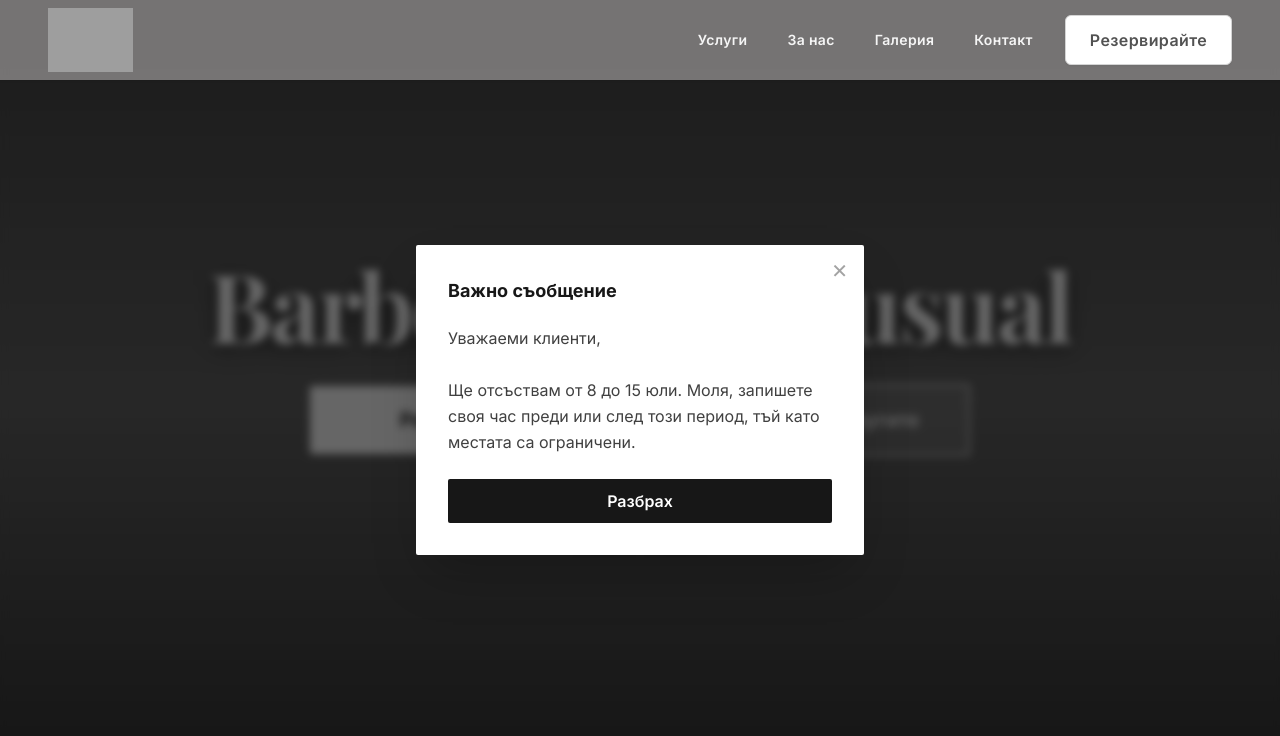
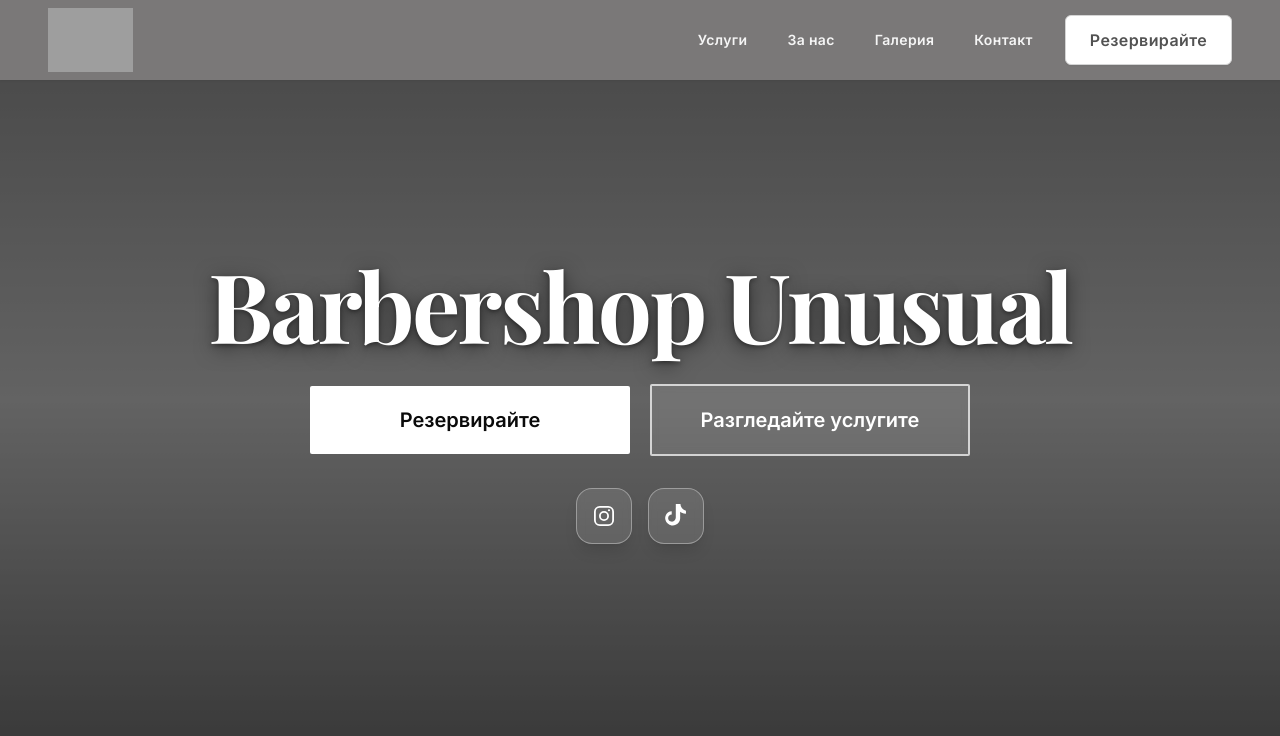
Before and after one commit to ghosty7129/Stilly.Barb, a React (Vite) app: page / in a window 1280 px wide. Shown: the top 736 px of the page. Built offline with nearby package versions, Linux system fonts and the light colour scheme; no server answers.

Commit message:
Remove absence notice popup now that barber is back

```diff
--- a/src/pages/Home.jsx
+++ b/src/pages/Home.jsx
@@ -1,4 +1,3 @@
-import { useState, useEffect } from 'react'
 import Header from '../components/Header'
 import Hero from '../components/Hero'
 import Services from '../components/Services'
@@ -7,53 +6,9 @@ import Gallery from '../components/Gallery'
 import Contact from '../components/Contact'
 import Footer from '../components/Footer'
 
-const AbsenceModal = ({ onClose }) => (
-  <div className="fixed inset-0 z-50 flex items-center justify-center p-4">
-    <div
-      className="absolute inset-0 bg-black/60 backdrop-blur-sm"
-      onClick={onClose}
-    />
-    <div className="relative bg-white rounded-sm shadow-2xl max-w-md w-full p-8 z-10">
-      <button
-        onClick={onClose}
-        className="absolute top-4 right-4 text-neutral-400 hover:text-neutral-700 transition-colors text-xl leading-none"
-        aria-label="Затвори"
-      >
-        ✕
-      </button>
-      <div className="flex items-center gap-3 mb-5">
-        <h2 className="text-lg font-bold text-neutral-900">Важно съобщение</h2>
-      </div>
-      <p className="text-neutral-700 leading-relaxed whitespace-pre-line">
-        {`Уважаеми клиенти,\n\nЩе отсъствам от 8 до 15 юли. Моля, запишете своя час преди или след този период, тъй като местата са ограничени.`}
-      </p>
-      <button
-        onClick={onClose}
-        className="mt-6 w-full py-2.5 bg-neutral-900 text-white font-semibold rounded-sm hover:bg-neutral-700 transition-colors"
-      >
-        Разбрах
-      </button>
-    </div>
-  </div>
-)
-
 const Home = () => {
-  const [showModal, setShowModal] = useState(false)
-
-  useEffect(() => {
-    if (!sessionStorage.getItem('absenceNoticeSeen')) {
-      setShowModal(true)
-    }
-  }, [])
-
-  const handleClose = () => {
-    sessionStorage.setItem('absenceNoticeSeen', '1')
-    setShowModal(false)
-  }
-
   return (
     <>
-      {showModal && <AbsenceModal onClose={handleClose} />}
       <Header />
       <main>
         <Hero />
```
